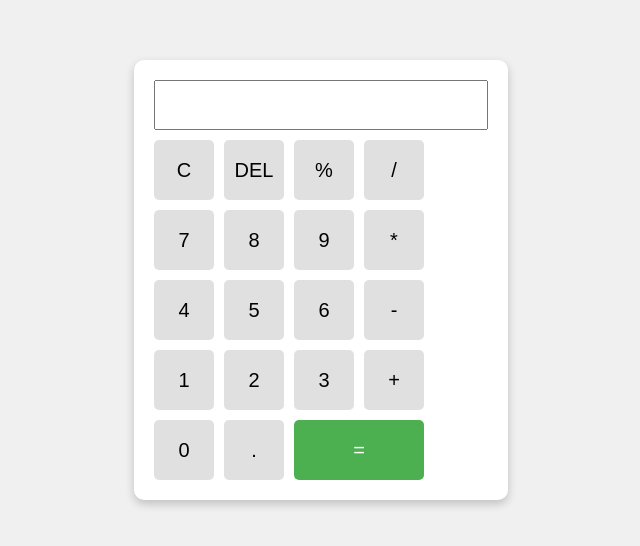
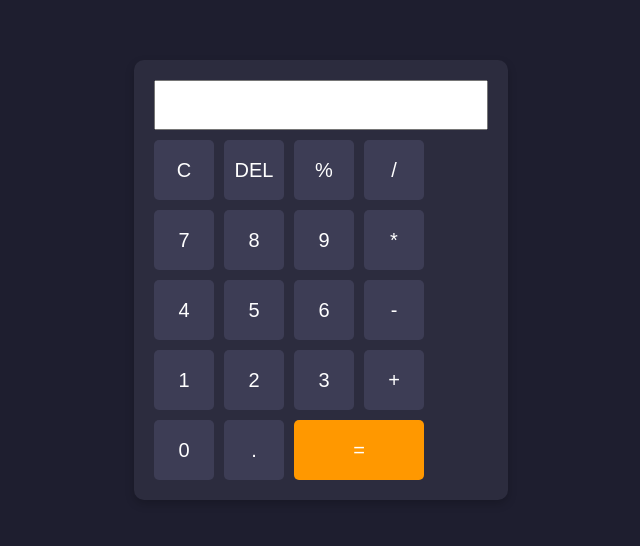
Before and after one commit to subediDarshan/simple-calculator, a plain HTML site: page index.html in a window 1280 px wide. Shown: the part 120-666 px from the top of the page, without its empty margins (319-959 px from the left). Drawn offline with Linux system fonts and the light colour scheme.

Commit message:
Add dark theme styling and update README description

```diff
--- a/style.css
+++ b/style.css
@@ -5,11 +5,11 @@ body {
   height: 100vh;
   margin: 0;
   font-family: Arial, sans-serif;
-  background: #f0f0f0;
+  background: #1e1e2f;
 }
 
 .calculator {
-  background: #ffffff;
+  background: #2c2c3e;
   padding: 20px;
   border-radius: 10px;
   box-shadow: 0 4px 10px rgba(0, 0, 0, 0.2);
@@ -36,16 +36,17 @@ button {
   font-size: 20px;
   border: none;
   border-radius: 5px;
-  background: #e0e0e0;
+  background: #3d3d55;
+  color: #ffffff;
   cursor: pointer;
 }
 
 button:hover {
-  background: #d0d0d0;
+  background: #57577a;
 }
 
 .equals {
   grid-column: span 2;
-  background: #4caf50;
+  background: #ff9800;
   color: white;
 }
```
Also changed, not shown: 1 other file.
